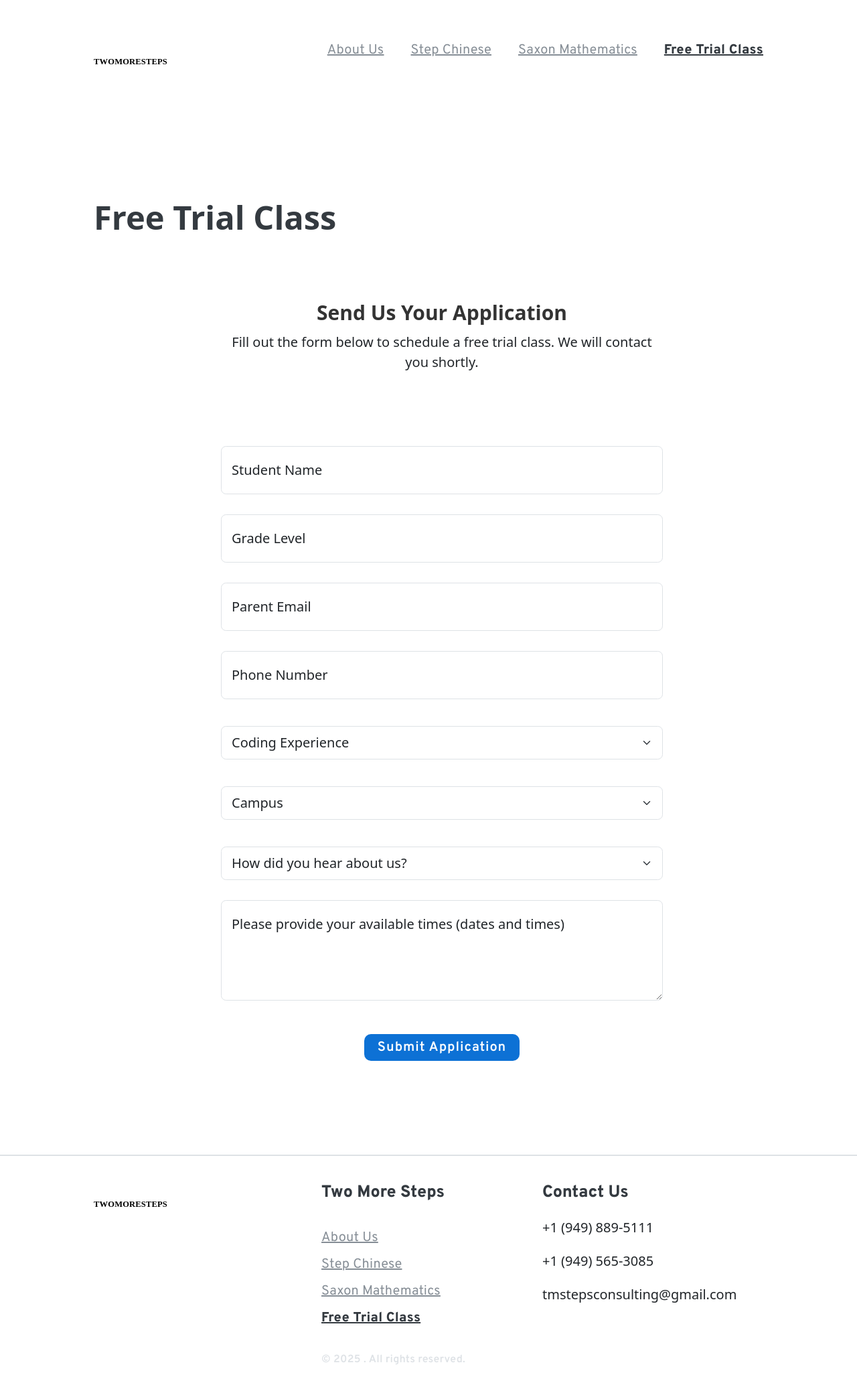
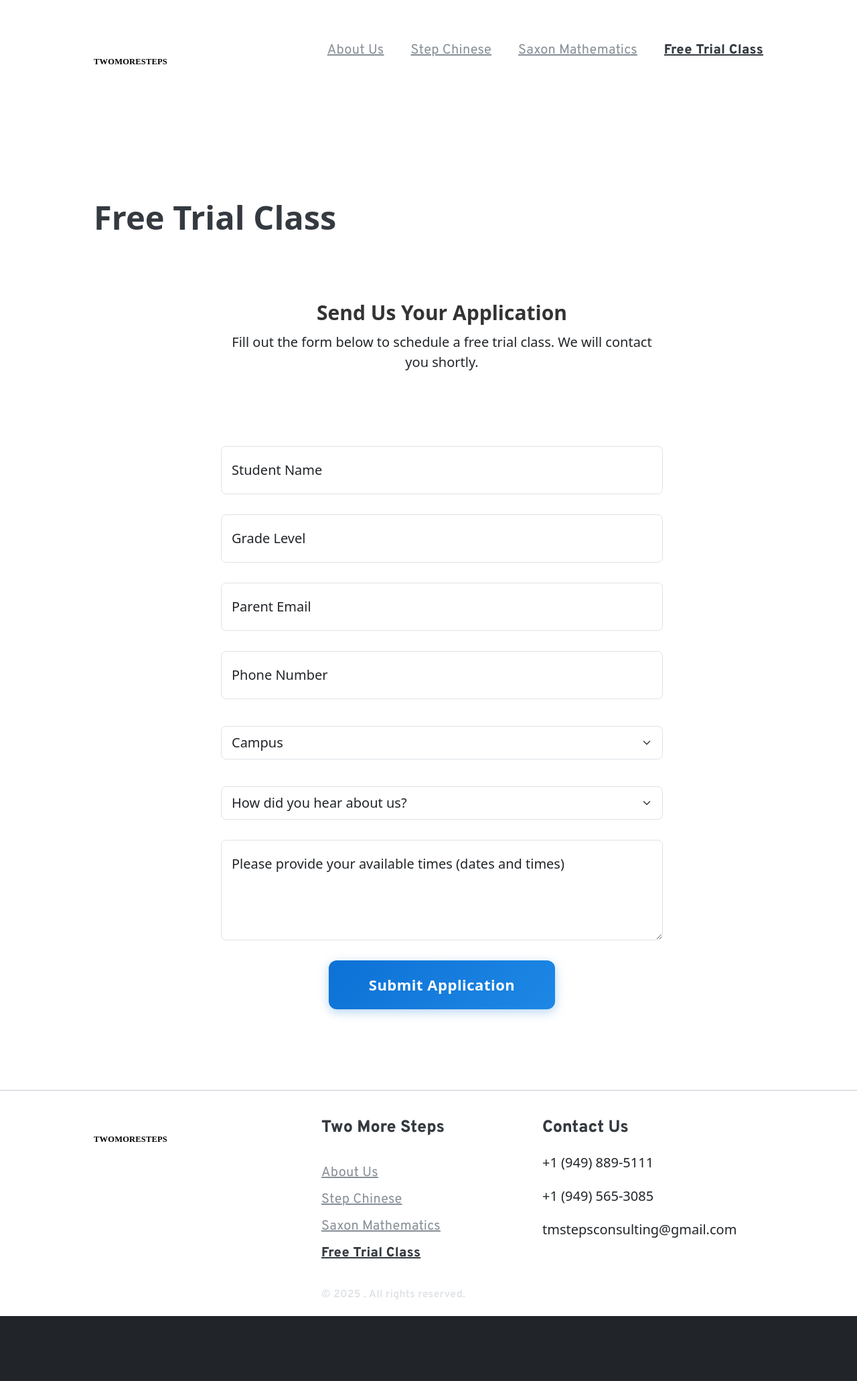
Before and after one commit to twomoresteps/twomoresteps.github.io, a Jekyll site: the page built from free-trial.html, in a window 1280 px wide. Shown: the whole page at 67% size. Built offline with Jekyll 4.4.1, drawn with Linux system fonts in a browser that asks for light colours; after the commit the page ends 1965 px from its top, so only the background shows below that.

Commit message:
Update free trial form, fix JS validation, improve submit button styling

```diff
--- a/_layouts/free-trial.html
+++ b/_layouts/free-trial.html
@@ -84,32 +84,9 @@ font: sans
         </div>
 
         <div class="form-select-wrapper mb-4">
-          <select class="form-select" aria-label="Default select example" required="required" id="experience"
-            name="experience">
-            <option value="">{{ site.data.free-trial[page.locale].freetrial.codingExperienceTag }}</option>
-            <option id="1" value="Never Learned Before">{{ site.data.free-trial[page.locale].freetrial.experience1 }}
-            </option>
-            <option id="2" value="Very Basic Exposure">{{ site.data.free-trial[page.locale].freetrial.experience2 }}
-            </option>
-            <option id="3" value="Knows At Least One Programming Language Very Well">{{
-              site.data.free-trial[page.locale].freetrial.experience3 }}</option>
-            <option id="4" value="Hacker!">{{ site.data.free-trial[page.locale].freetrial.experience4 }}</option>
-          </select>
-        </div>
-
-        <div class="form-select-wrapper mb-4">
           <select class="form-select" aria-label="Default select example" required="required" id="campus" name="campus">
             <option value="">{{ site.data.free-trial[page.locale].freetrial.campusTag }}</option>
             <option id="Irvine" value="Irvine">{{ site.data.free-trial[page.locale].freetrial.campus1 }}</option>
-            <option id="Diamond-bar" value="Diamond-bar">{{ site.data.free-trial[page.locale].freetrial.campus2 }}
-            </option>
-            <option id="Arcadia" value="Arcadia">{{ site.data.free-trial[page.locale].freetrial.campus3 }}</option>
-            <option id="West-lafayette" value="West-lafayette">{{ site.data.free-trial[page.locale].freetrial.campus4 }}
-            </option>
-            <option id="San-diego" value="San-diego">{{ site.data.free-trial[page.locale].freetrial.campus6 }}</option>
-            <option id="Redmond" value="Redmond">{{ site.data.free-trial[page.locale].freetrial.campus7 }}</option>
-            <option id="Bothell" value="Bothell">{{ site.data.free-trial[page.locale].freetrial.campus8 }}</option>
-            <option id="Factoria" value="Factoria">{{ site.data.free-trial[page.locale].freetrial.campus9 }}</option>
             <option id="Online" value="Online">{{ site.data.free-trial[page.locale].freetrial.campus5 }}</option>
           </select>
         </div>
@@ -153,8 +130,20 @@ font: sans
         </div>
 
         <div class="text-center">
-          <button type="button" id="trialButton" class="button"> {{
-            site.data.free-trial[page.locale].freetrial.submit }} </button>
+          <button type="button" id="trialButton" class="btn btn-primary btn-lg px-5 py-3"
+                  style="background: linear-gradient(135deg, #0d71d5 0%, #1e88e5 100%);
+                         border: none;
+                         border-radius: 12px;
+                         font-weight: 600;
+                         font-size: 1.1rem;
+                         letter-spacing: 0.5px;
+                         box-shadow: 0 4px 15px rgba(13, 113, 213, 0.3);
+                         transition: all 0.3s ease;
+                         min-width: 200px;"
+                  onmouseover="this.style.transform='translateY(-2px)'; this.style.boxShadow='0 6px 20px rgba(13, 113, 213, 0.4)'"
+                  onmouseout="this.style.transform='translateY(0)'; this.style.boxShadow='0 4px 15px rgba(13, 113, 213, 0.3)'">
+            {{ site.data.free-trial[page.locale].freetrial.submit }}
+          </button>
         </div>
       </form>
     </div>
--- a/assets/free-trial-form.js
+++ b/assets/free-trial-form.js
@@ -215,7 +215,6 @@ const submitFormData = async (formData) => {
         const organizationId = ORGANIZATION_MAPPING[formData.campus] || ORGANIZATION_MAPPING['Irvine'];
 
         const trialData = {
-            codingExperience: formData.experience,
             availability: formData.availability,
             comment: "",
             location: campusLocation,
@@ -316,7 +315,6 @@ const initializeFreeTrialForm = () => {
             grade: document.getElementById('studentGrade').value.trim(),
             email: document.getElementById('emailAddress').value.trim(),
             phone: document.getElementById('phoneNumber').value.trim(),
-            experience: document.getElementById('experience').value,
             campus: document.getElementById('campus').value,
             referral: document.getElementById('referral').value,
             availability: document.getElementById('availability').value.trim(),
```
